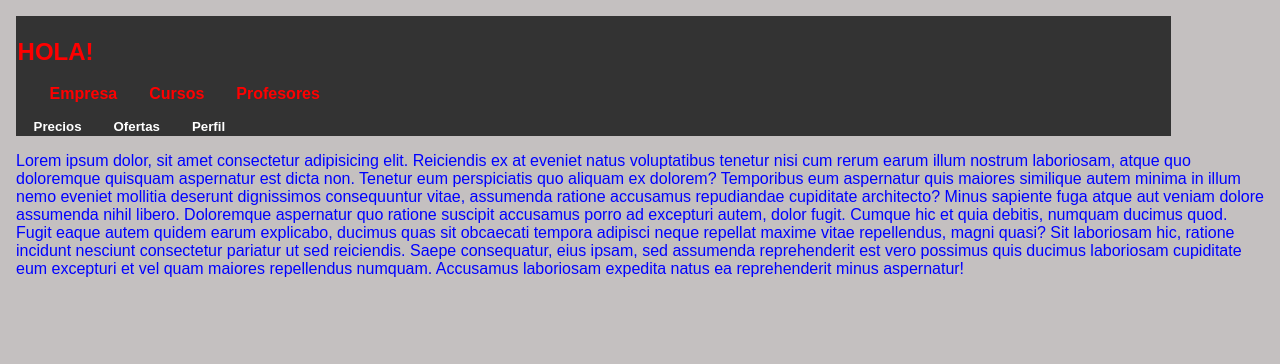
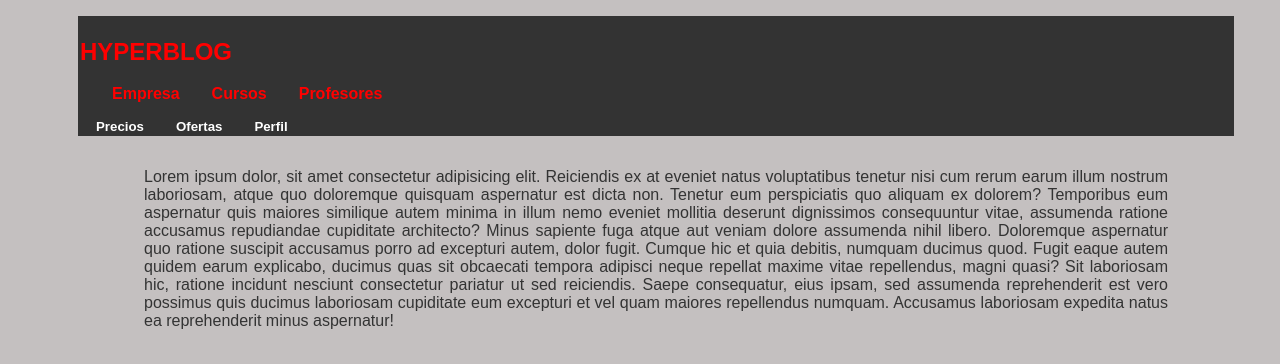
Before and after one commit to vic505/BLOG-CURSO-GIT-Y-GITHUB, a plain HTML site: page index.html in a window 1280 px wide. Drawn offline with Linux system fonts and the light colour scheme.

Commit message:
ARREGLO DE ESTILOS CABECERA Y POST

```diff
--- a/estilos/style.css
+++ b/estilos/style.css
@@ -3,6 +3,12 @@ body{
     font-family: Arial, Helvetica, sans-serif;
     margin: 1rem;
     background-color: rgb(196, 192, 192);
+}
+.container1{
+    width: 100vw;
+    min-height: 15px;
+    display: flex;
+    justify-content: center;
 }
 .cabecera
 {
@@ -30,3 +36,21 @@ h4
 h5{
     margin: 0 1rem;
 }
+.container2{
+    width: 100vw;
+    min-height: 15px;
+    display: flex;
+    justify-content: center;
+    margin: 1rem 0 0 0;
+}
+
+.post
+{
+    width: 80vw;
+
+}
+.post p{
+    color:#333;
+    font-size: 16px;
+    text-align: justify;
+}
--- a/index.html
+++ b/index.html
@@ -8,8 +8,9 @@
     <link rel="stylesheet" href="./estilos/style.css">
 </head>
 <body>
+    <div class="container1">
         <article class="cabecera">
-        <h1>HOLA!</h1>
+            <h1>HYPERBLOG</h1>
             <div class="menu">
                 <h4>Empresa</h4>
                 <h4>Cursos</h4>
@@ -21,8 +22,10 @@
                 <h5>Perfil</h5>
             </div>
         </article>
+    </div>
 
 
+    <div class="container2">
         <article class="post">
             <p>Lorem ipsum dolor, sit amet consectetur adipisicing elit. Reiciendis ex at eveniet natus voluptatibus tenetur nisi cum rerum earum illum nostrum laboriosam, atque quo doloremque quisquam aspernatur est dicta non.
                 Tenetur eum perspiciatis quo aliquam ex dolorem? Temporibus eum aspernatur quis maiores similique autem minima in illum nemo eveniet mollitia deserunt dignissimos consequuntur vitae, assumenda ratione accusamus repudiandae cupiditate architecto?
@@ -30,5 +33,6 @@
                 Fugit eaque autem quidem earum explicabo, ducimus quas sit obcaecati tempora adipisci neque repellat maxime vitae repellendus, magni quasi? Sit laboriosam hic, ratione incidunt nesciunt consectetur pariatur ut sed reiciendis.
                 Saepe consequatur, eius ipsam, sed assumenda reprehenderit est vero possimus quis ducimus laboriosam cupiditate eum excepturi et vel quam maiores repellendus numquam. Accusamus laboriosam expedita natus ea reprehenderit minus aspernatur!</p>
         </article>
+    </div>
 </body>
 </html>
```
Lines whose indentation alone changed are shown as unchanged.
